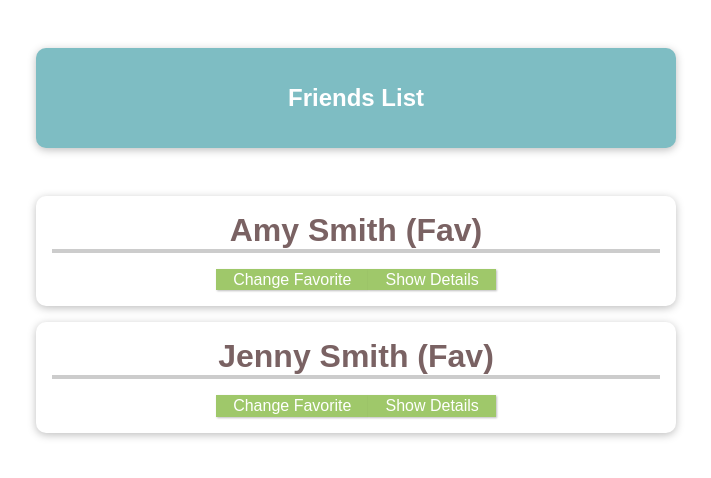
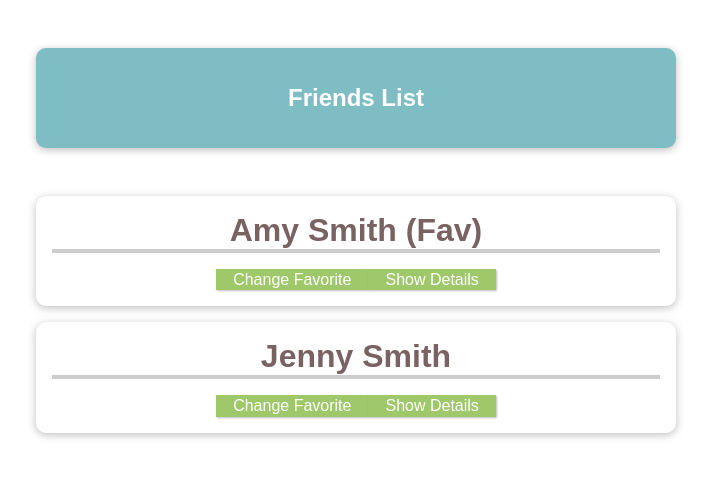
Before and after one commit to anjiemoore/VueCLIComponents, a Vue app: page / in a window 1280 px wide. Shown: the top 478 px of the page, without its empty margins (284-995 px from the left). Built offline with nearby package versions, Linux system fonts and the light colour scheme.

Commit message:
used emit for favorite button to make it more dynamic

```diff
--- a/src/App.vue
+++ b/src/App.vue
@@ -2,7 +2,7 @@
 <section>
     <header><h1>Friends List</h1></header>
     <ul>
-        <friend-contact v-for="friend in friends" :key="friend.id" :name='friend.name' :phone-num='friend.phone' :email-address='friend.email' :is-favorite='true'></friend-contact>
+        <friend-contact v-for="friend in friends" :key="friend.id" :id='friend.id' :name='friend.name' :phone-num='friend.phone' :email-address='friend.email' :is-favorite='friend.isFavorite' @toggle-favorite='toggleFavoriteStatus'></friend-contact>
     </ul>
 </section>
 </template>
@@ -15,15 +15,23 @@
                     id: 'amy',
                     name: 'Amy Smith',
                     phone: '393 029 8301',
-                    email: 'amy@gmail.com'
+                    email: 'amy@gmail.com',
+                    isFavorite: true
                 },
                 {
                     id: 'jenny',
                     name: 'Jenny Smith',
                     phone: '393 029 8301',
-                    email: 'jenny@gmail.com'
+                    email: 'jenny@gmail.com',
+                    isFavorite: false
                 }
             ]
+        }
+    },
+    methods: {
+        toggleFavoriteStatus(friendId) {
+            const identifiedFriend = this.friends.find(friend => friend.id === friendId);
+            identifiedFriend.isFavorite = !identifiedFriend.isFavorite;
         }
     }
 }
--- a/src/components/Contact.vue
+++ b/src/components/Contact.vue
@@ -1,6 +1,6 @@
 <template>
     <li>
-        <h2>{{ name }} {{ friendFav ? "(Fav)" : '' }}</h2>
+        <h2>{{ name }} {{ isFavorite ? "(Fav)" : '' }}</h2>
         <button @click="toggleFav">Change Favorite</button>
         <button @click="toggleDetails">{{ detailsVisible ? 'Hide' : 'Show' }} Details</button>
         <ul v-if="detailsVisible">
@@ -12,6 +12,7 @@
 
 <script>
 export default {
+    //
     // props: [
     //     'name',
     //     'phoneNum',
@@ -19,6 +20,10 @@
     //     'isFavorite'
     // ],
     props: {
+        id: {
+            type: String,
+            required: true
+        },
         name: {
             type: String,
             required: true
@@ -37,10 +42,13 @@
             default: false
         },
     },
+    // a way of writing emits: ['toggle-favorite'],
+    emits: {
+
+    },
     data() {
         return {
             detailsVisible: false,
-            friendFav: this.isFavorite,
         }
     },
     methods: {
@@ -48,7 +56,11 @@
             this.detailsVisible = !this.detailsVisible;
         },
         toggleFav() {
-            this.friendFav = !this.friendFav;
+            // this.friendFav = !this.friendFav;
+
+            // allows you to emit event
+            // kebab case
+            this.$emit('toggle-favorite', this.id);
         }
     }
 }
--- a/src/main.js
+++ b/src/main.js
@@ -1,10 +1,15 @@
 import { createApp } from 'vue';
 
 import App from './App.vue';
+
+// importing component from folder
 import Contact from './components/Contact.vue';
 
+//creating app
 const app = createApp(App);
 
+//importing the contact template from App and Contact
 app.component('friend-contact', Contact);
 
+// mounting the app
 app.mount('#app')
```
